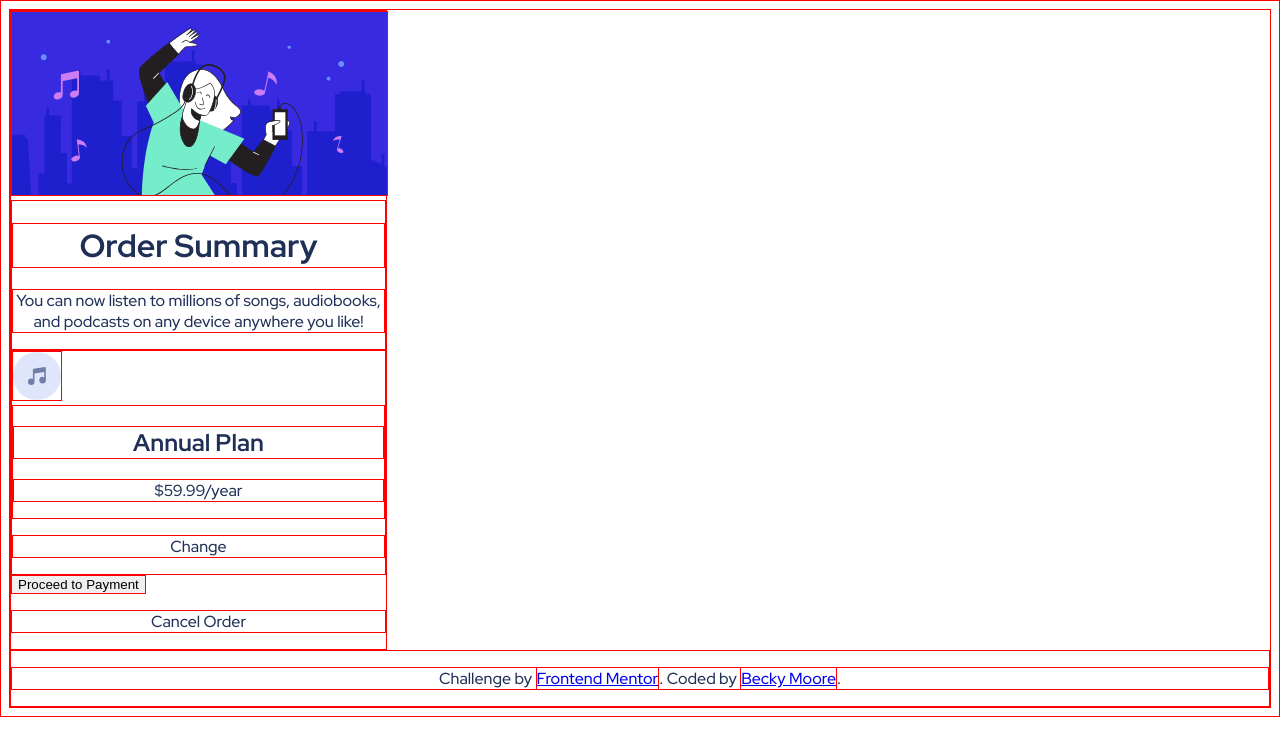
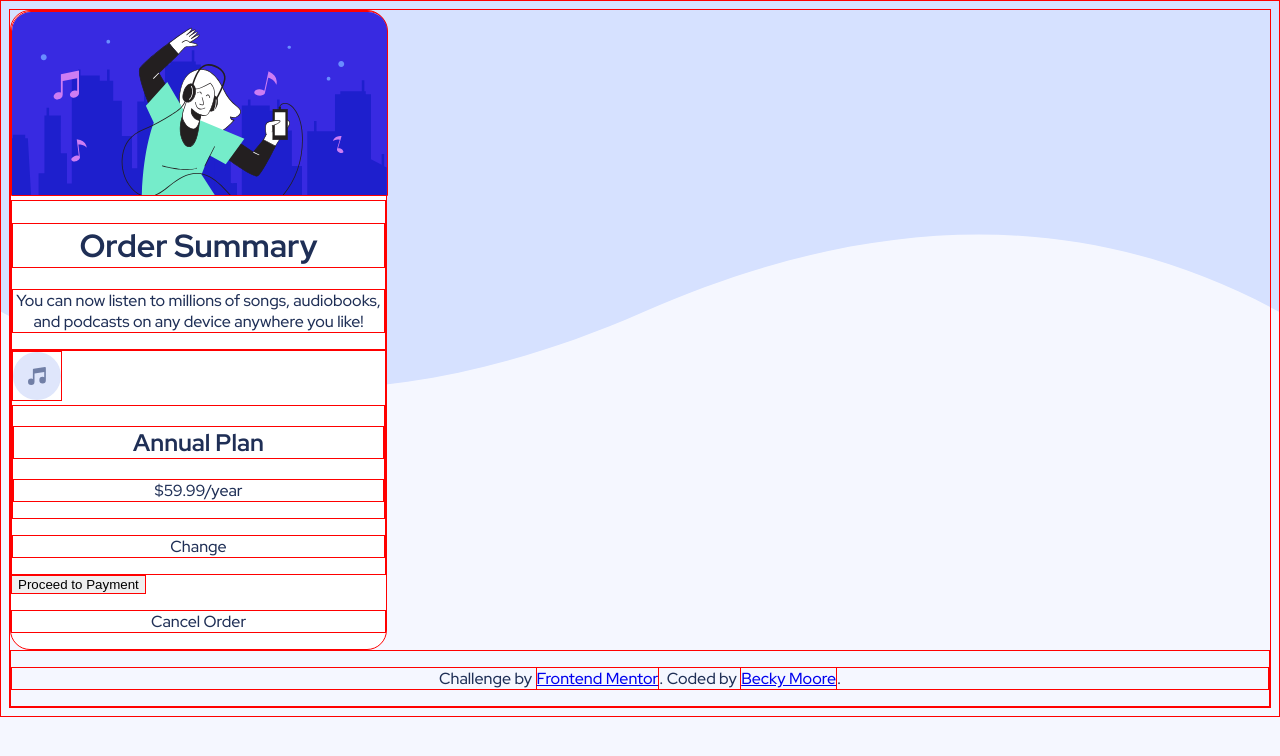
Before and after one commit to MBecky/order-summary-component, a plain HTML site: page index.html in a window 1280 px wide. Drawn offline with Linux system fonts and the light colour scheme.

Commit message:
background update

```diff
--- a/style.css
+++ b/style.css
@@ -2,6 +2,15 @@
     border: red 1px solid;
 
 }
+
+body {
+
+    background-image: url("./images/pattern-background-desktop.svg") ;
+    background-repeat: no-repeat;
+    background-color: hsl(225, 100%, 98%);
+    background-size: contain;
+}
+
 
 h1, h2, p{
     font-family: 'Red Hat Display', Montserrat, 'sans serif';
@@ -23,8 +32,11 @@ p {
 
 main {
     max-width: 375px;
+    border-radius: 20px;
+    background-color: white;
 }
 
 .hero{
     max-width: 375px;
+    border-radius: 20px 20px 0px 0px;
 }
```
Also changed, not shown: design/desktop-design.jpg.
